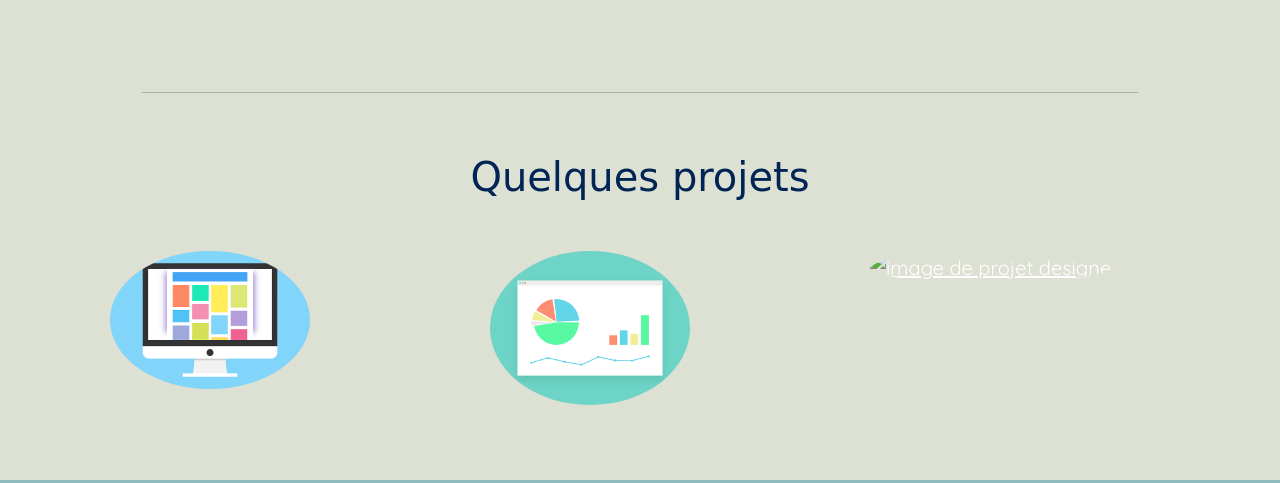
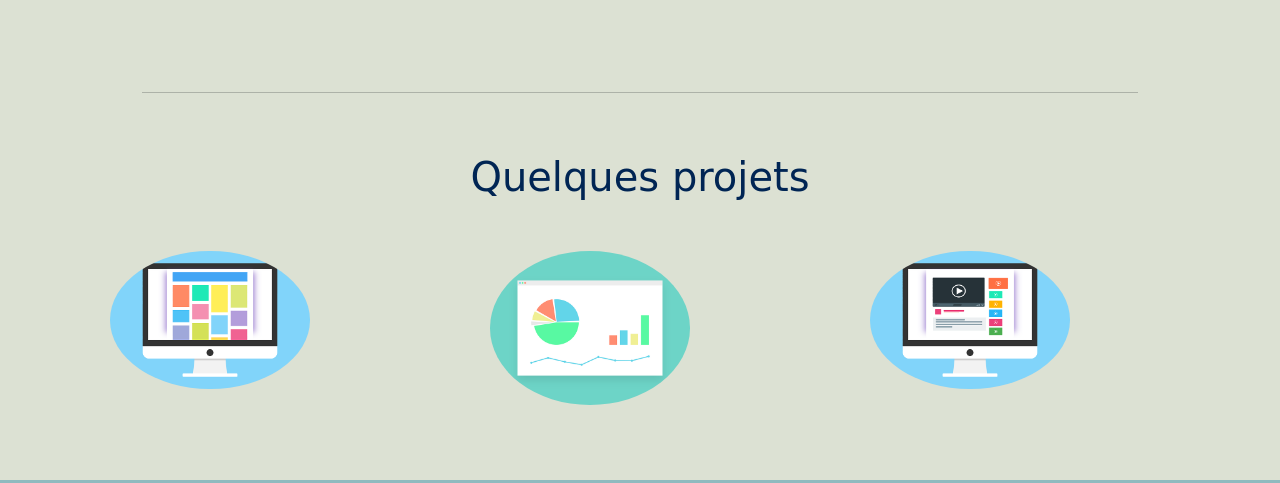
Before and after one commit to NabilBouazzaoui/NabilBouazzaoui.github.io, a plain HTML site: page index.html in a window 1280 px wide. Shown: the part 1661-2144 px from the top of the page. Drawn offline with nearby package versions, Linux system fonts and the light colour scheme.

Commit message:
ajout image-3

```diff
--- a/index.html
+++ b/index.html
@@ -122,7 +122,7 @@
           </div>
           <div class="col-sm">
             <div>
-              <a href="designe.html"> <img class="projet-1" src="images/projet-3.png" alt="image de projet designe" width="200"></a>
+              <a href="designe.html"> <img class="projet-1" src="images/image-3.png" alt="image de projet designe" width="200"></a>
             </div>
 
           </div>
```
